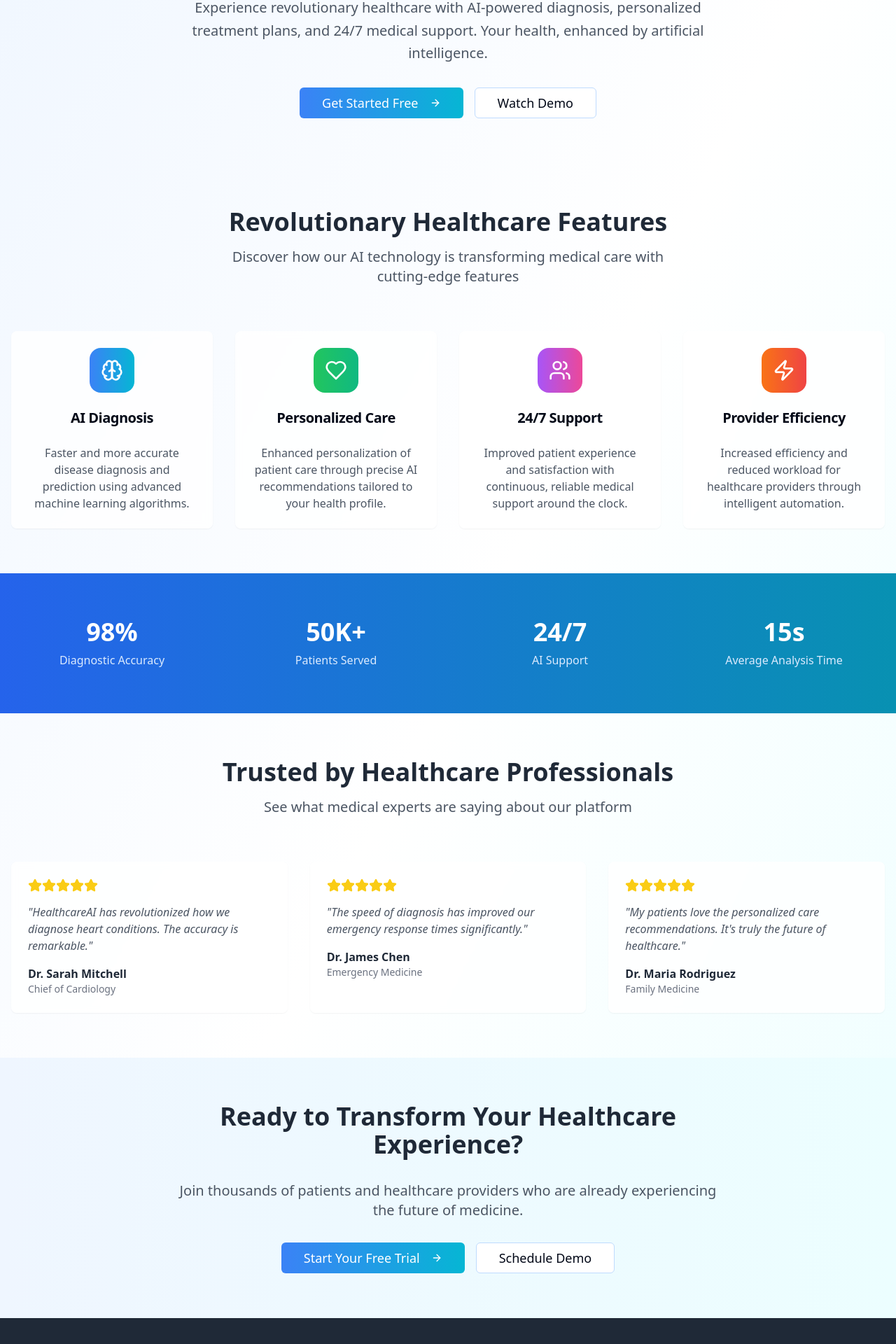
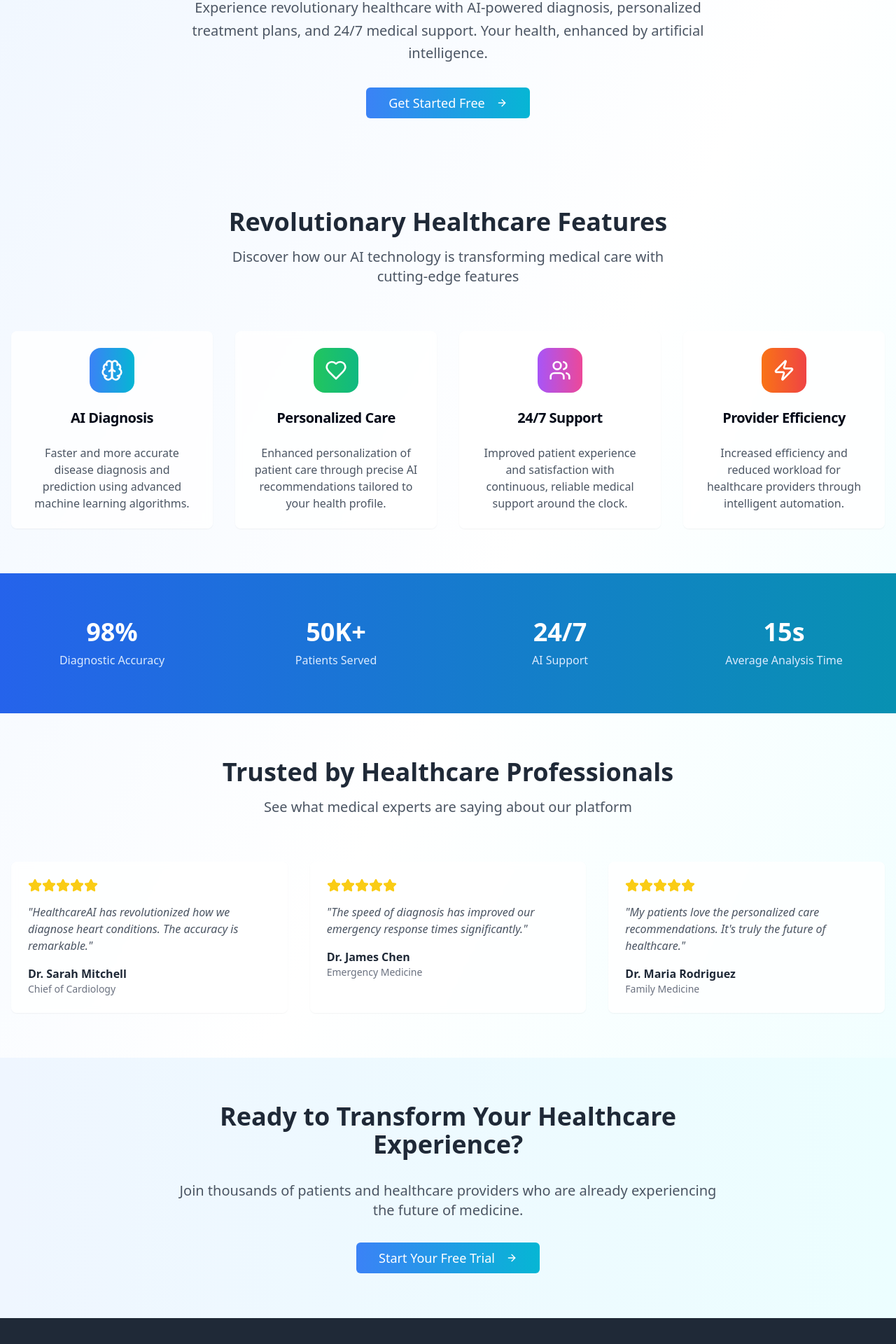
Before and after one commit to Harshini52/health-vision-ai-care, a React (Vite) app: page / in a window 1280 px wide. Shown: the part 280-2200 px from the top of the page at 70% size. Built offline with nearby package versions, Linux system fonts and the light colour scheme.

Commit message:
Remove "Watch Demo" button
Removes the "Watch Demo" button from the landing page.

```diff
--- a/src/pages/Index.tsx
+++ b/src/pages/Index.tsx
@@ -123,7 +123,7 @@ const Index = () => {
               {/* AI Analysis Options */}
               <div className="grid lg:grid-cols-2 gap-8 mb-8">
                 <ImageUpload onAnalysis={handleAnalysis} />
-                <VoiceRecorder onTranscription={handleAnalysis} />
+                <VoiceRecorder onAnalysis={handleAnalysis} />
               </div>
 
               {/* Health Dashboard */}
@@ -170,9 +170,6 @@ const Index = () => {
                 <ArrowRight className="ml-2 h-5 w-5" />
               </Button>
             </Link>
-            <Button size="lg" variant="outline" className="px-8 py-4 text-lg border-blue-200 hover:bg-blue-50">
-              Watch Demo
-            </Button>
           </div>
         </div>
       </section>
@@ -328,9 +325,6 @@ const Index = () => {
                   <ArrowRight className="ml-2 h-5 w-5" />
                 </Button>
               </Link>
-              <Button size="lg" variant="outline" className="px-8 py-4 text-lg border-blue-200 hover:bg-blue-50">
-                Schedule Demo
-              </Button>
             </div>
           </div>
         </div>
```
